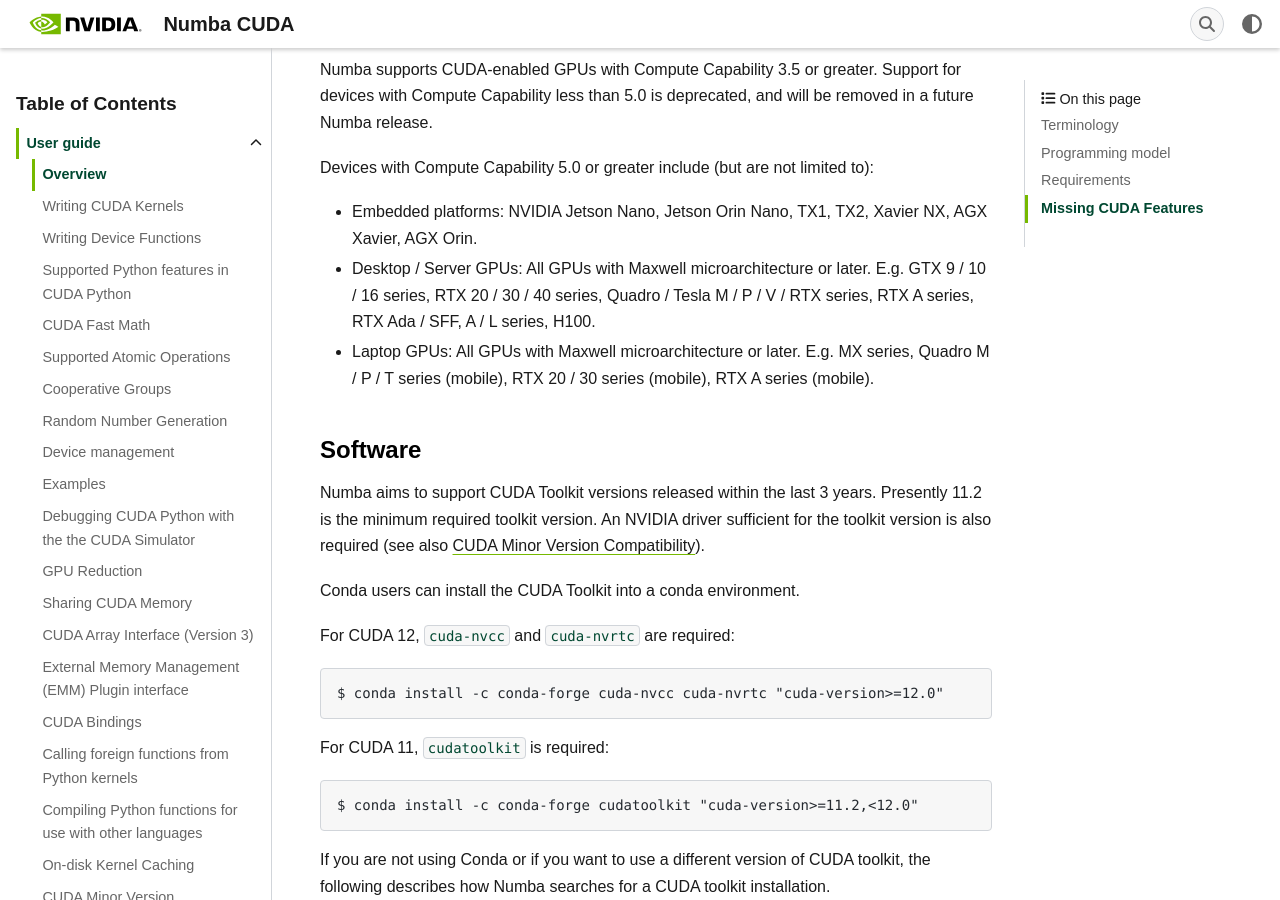
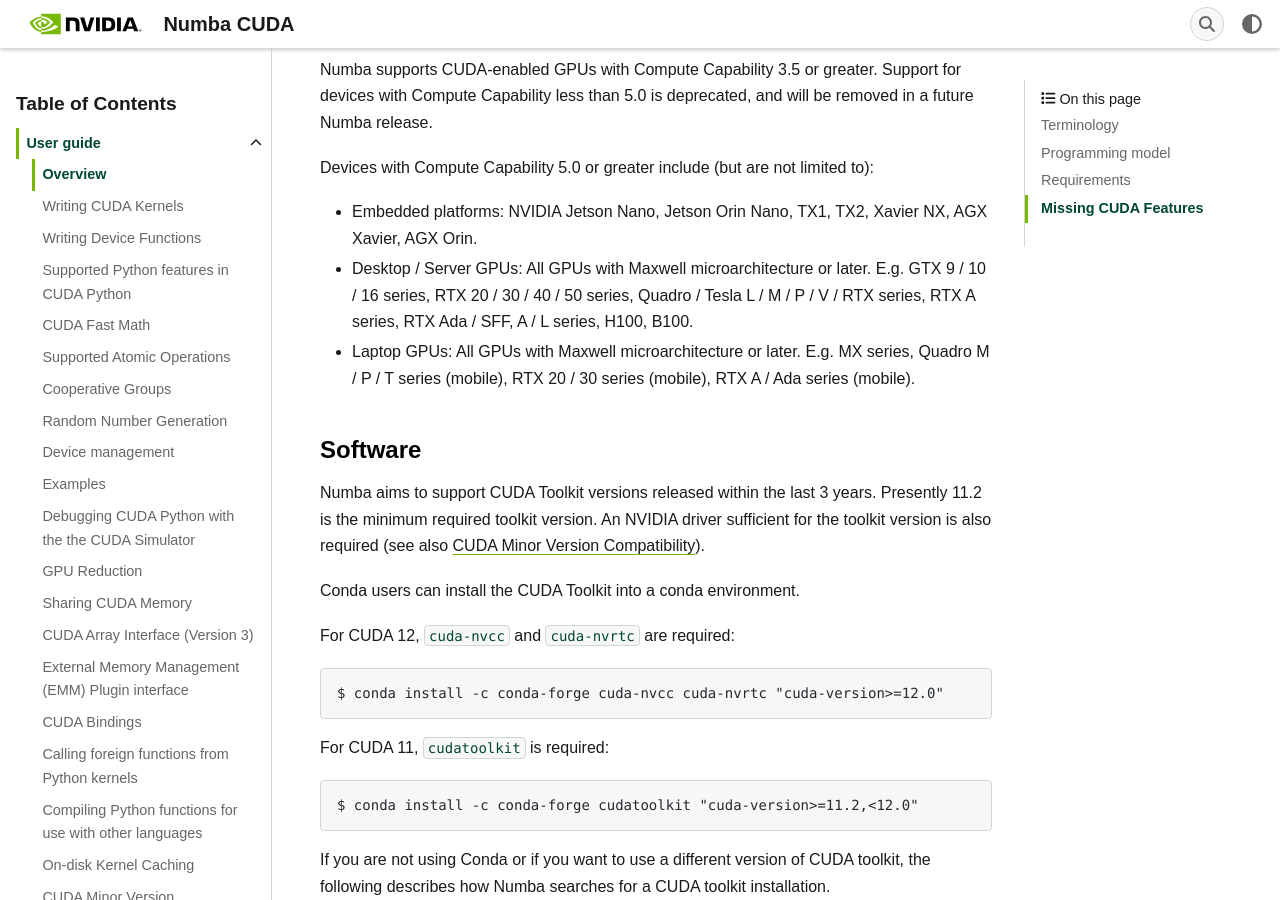
Before and after one commit to NVIDIA/numba-cuda, a Sphinx documentation site: the page built from docs/source/user/overview.rst, in a window 1280 px wide and 900 px high, scrolled down 906 px. Built offline with Sphinx 7.4.7, drawn with Linux system fonts in a browser that asks for light colours; some web fonts are replaced; pages that are not in the unit, such as notebooks, are missing from menus.

Commit message:
Add additional supported devices to docs

```diff
--- a/docs/source/user/overview.rst
+++ b/docs/source/user/overview.rst
@@ -46,11 +46,11 @@
 - Embedded platforms: NVIDIA Jetson Nano, Jetson Orin Nano, TX1, TX2, Xavier
   NX, AGX Xavier, AGX Orin.
 - Desktop / Server GPUs: All GPUs with Maxwell microarchitecture or later. E.g.
-  GTX 9 / 10 / 16 series, RTX 20 / 30 / 40 series, Quadro / Tesla M / P / V /
-  RTX series, RTX A series, RTX Ada / SFF, A / L series, H100.
+  GTX 9 / 10 / 16 series, RTX 20 / 30 / 40 / 50 series, Quadro / Tesla L / M /
+  P / V / RTX series, RTX A series, RTX Ada / SFF, A / L series, H100, B100.
 - Laptop GPUs: All GPUs with Maxwell microarchitecture or later. E.g. MX series,
-  Quadro M / P / T series (mobile), RTX 20 / 30 series (mobile), RTX A series
-  (mobile).
+  Quadro M / P / T series (mobile), RTX 20 / 30 series (mobile), RTX A / Ada
+  series (mobile).
 
 Software
 --------
```
